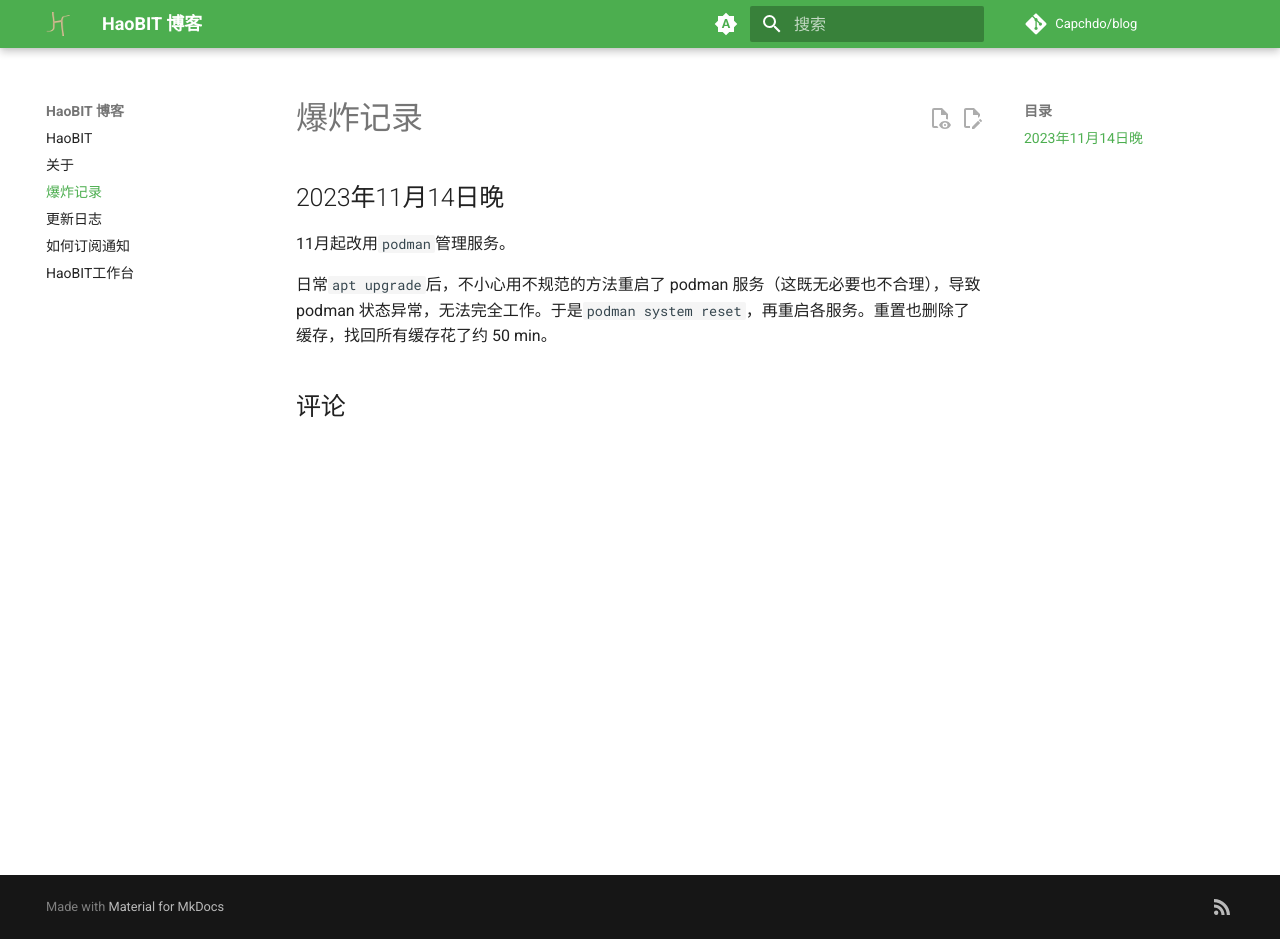
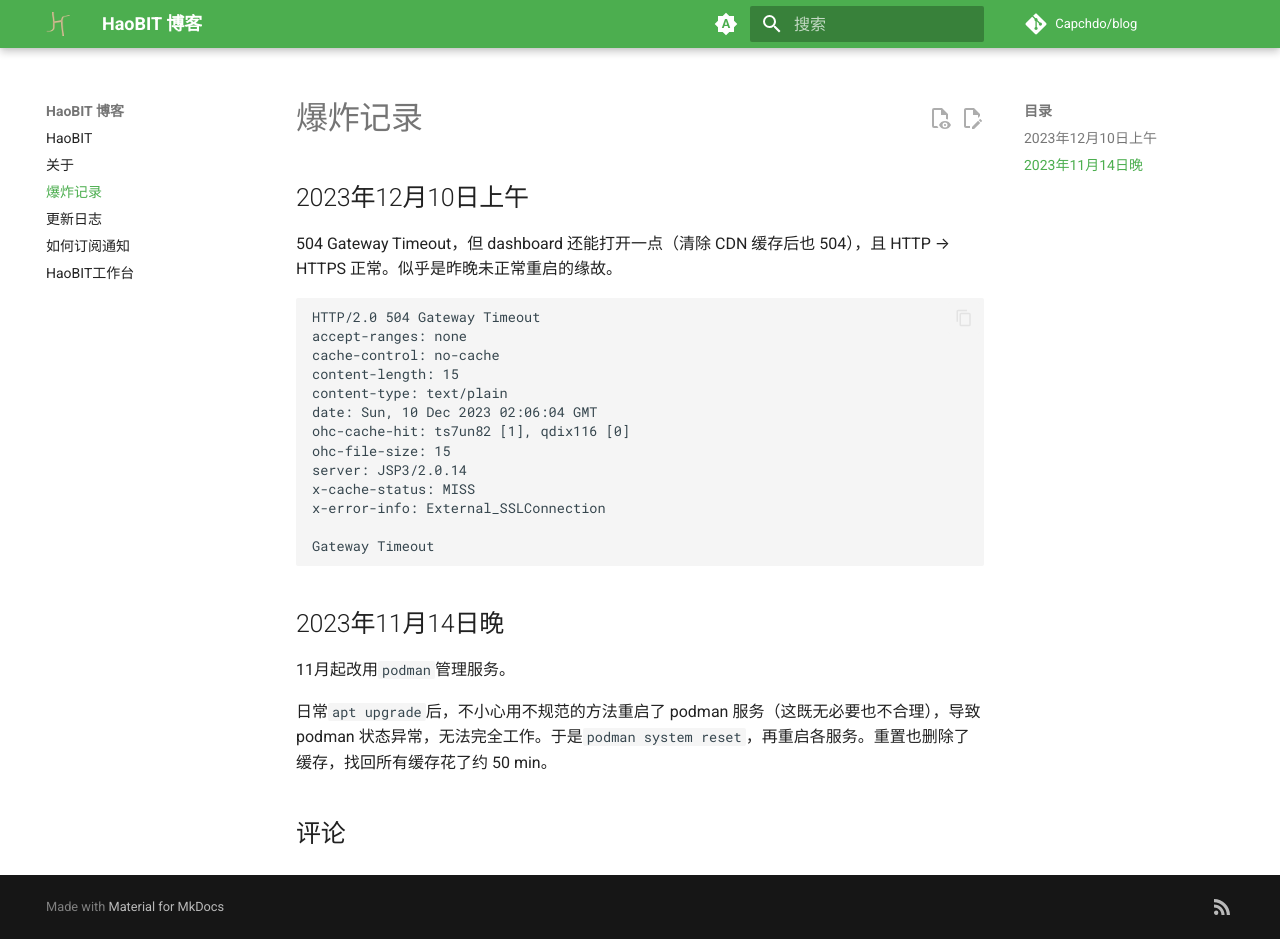
Before and after one commit to Capchdo/blog, an MkDocs documentation site: the page built from docs/down.md, in a window 1280 px wide and 939 px high. Built offline with MkDocs 1.6.1 and Material for MkDocs 9.7.7, drawn with Linux system fonts in a browser that asks for light colours; comment, search, counter and statistics services are not loaded.

Commit message:
爆炸：504 Gateway Timeout

````diff
--- a/docs/down.md
+++ b/docs/down.md
@@ -1,4 +1,24 @@
 # 爆炸记录
+
+## 2023年12月10日上午
+
+504 Gateway Timeout，但 dashboard 还能打开一点（清除 CDN 缓存后也 504），且 HTTP → HTTPS 正常。似乎是昨晚未正常重启的缘故。
+
+```
+HTTP/2.0 504 Gateway Timeout
+accept-ranges: none
+cache-control: no-cache
+content-length: 15
+content-type: text/plain
+date: Sun, 10 Dec 2023 02:06:04 GMT
+ohc-cache-hit: ts7un82 [1], qdix116 [0]
+ohc-file-size: 15
+server: JSP3/2.0.14
+x-cache-status: MISS
+x-error-info: External_SSLConnection
+
+Gateway Timeout
+```
 
 ## 2023年11月14日晚
 
````
